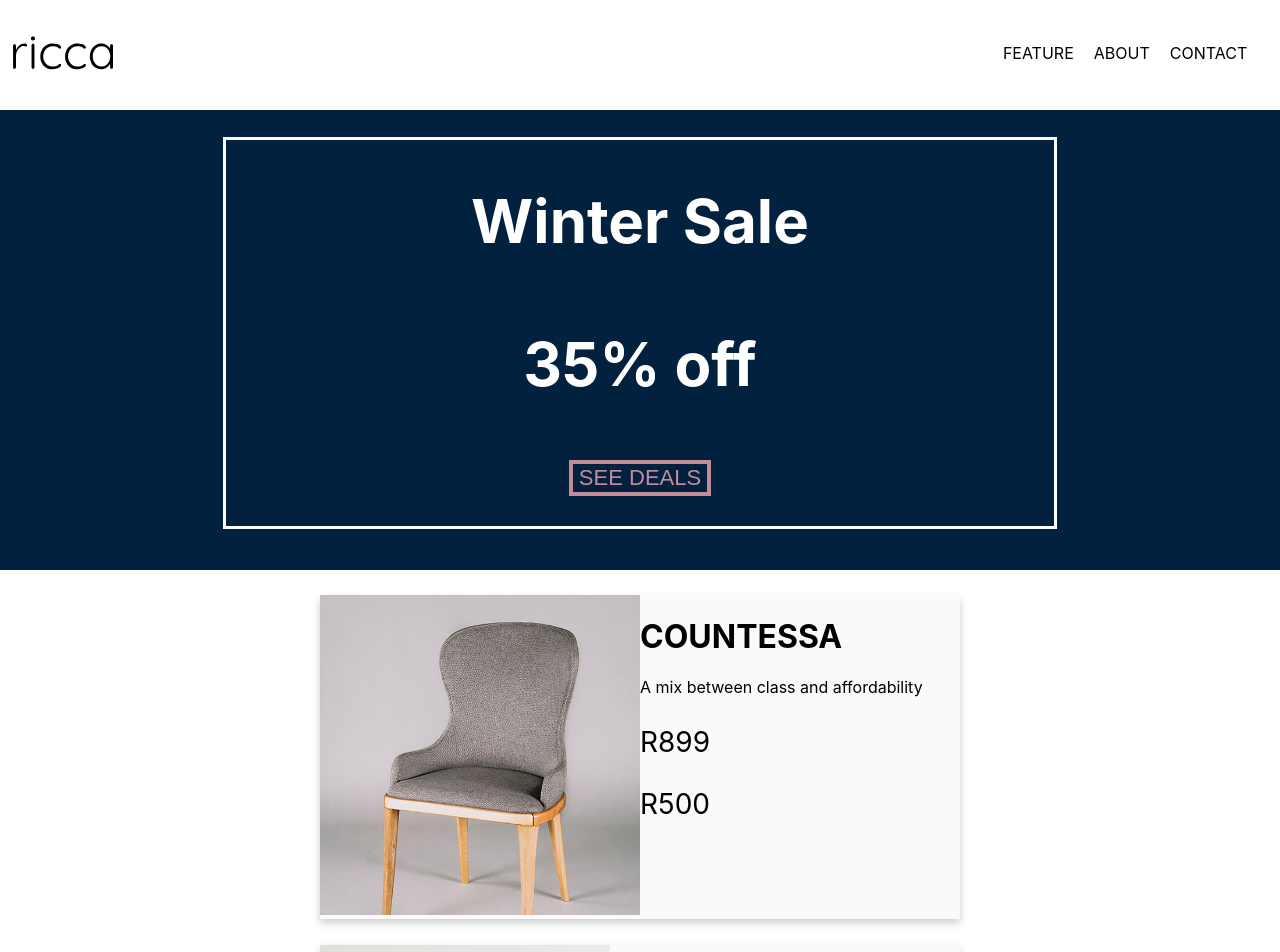
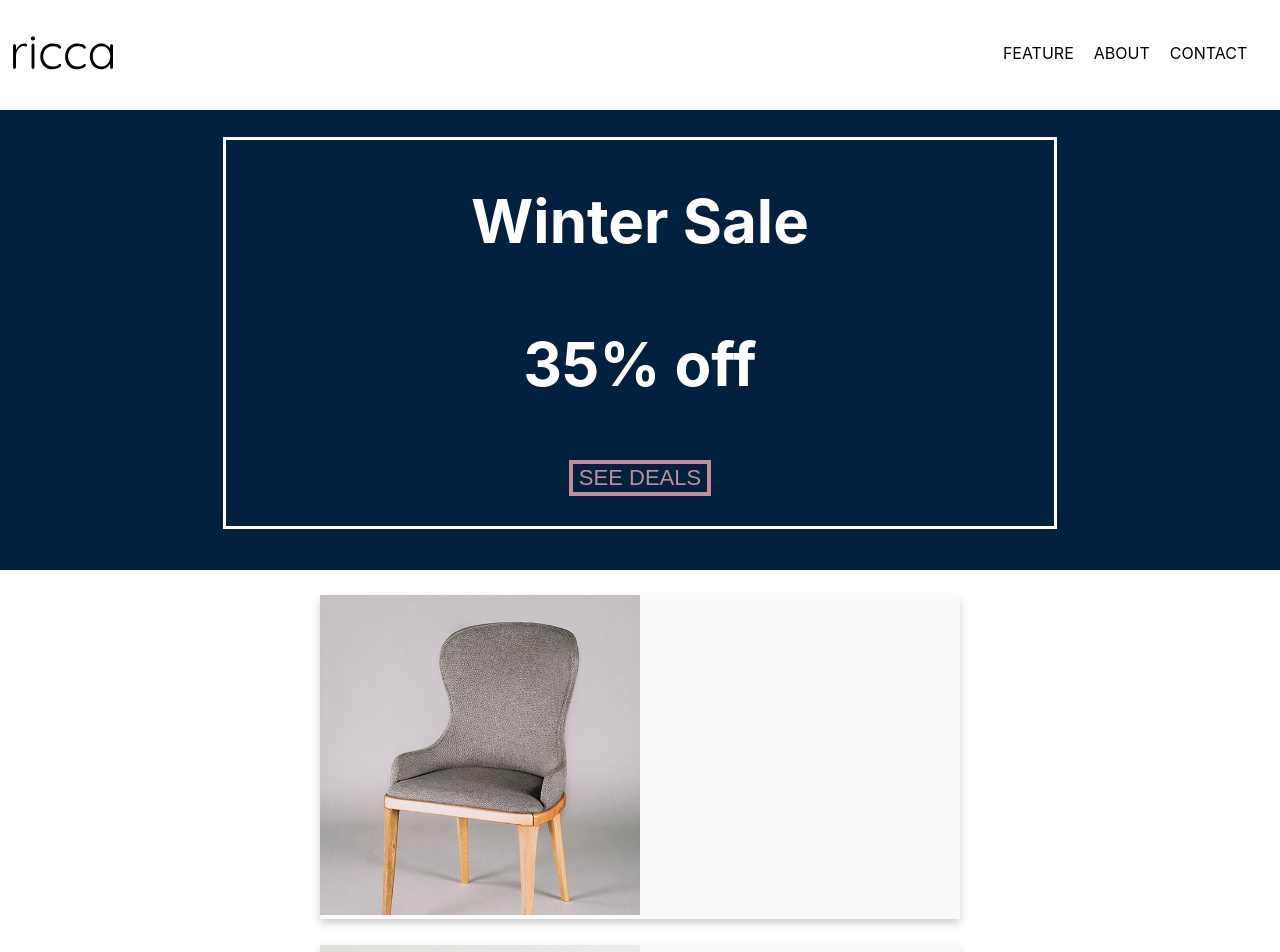
Before and after one commit to douglas86/fedsa-project-1-nextjs, a Next.js app: page / in a window 1280 px wide. Shown: the top 952 px of the page. Built offline with nearby package versions, Linux system fonts and the light colour scheme.

Commit message:
Deleted all text in card for fresh start

```diff
--- a/components/Card.jsx
+++ b/components/Card.jsx
@@ -20,14 +20,7 @@ const Card = () => {
                                   height={500}
                               />
                           </div>
-                          <div className={styles.text}>
-                              <h1 className={styles.title}>{item.title}</h1>
-                              <p className={styles.details}>{item.details}</p>
-                              <div className={styles.prices}>
-                                  <p>R{item.originalPrice}</p>
-                                  <p>R{item.discountedPrice}</p>
-                              </div>
-                          </div>
+
                       </div>
                   ))
                 : null}
--- a/public/static/css/components/Card.module.css
+++ b/public/static/css/components/Card.module.css
@@ -12,10 +12,3 @@
 .image {
     width: 50%;
 }
-.header {
-    font-size: 38px;
-    font-weight: 400;
-}
-.prices {
-    font-size: 28px;
-}
```
